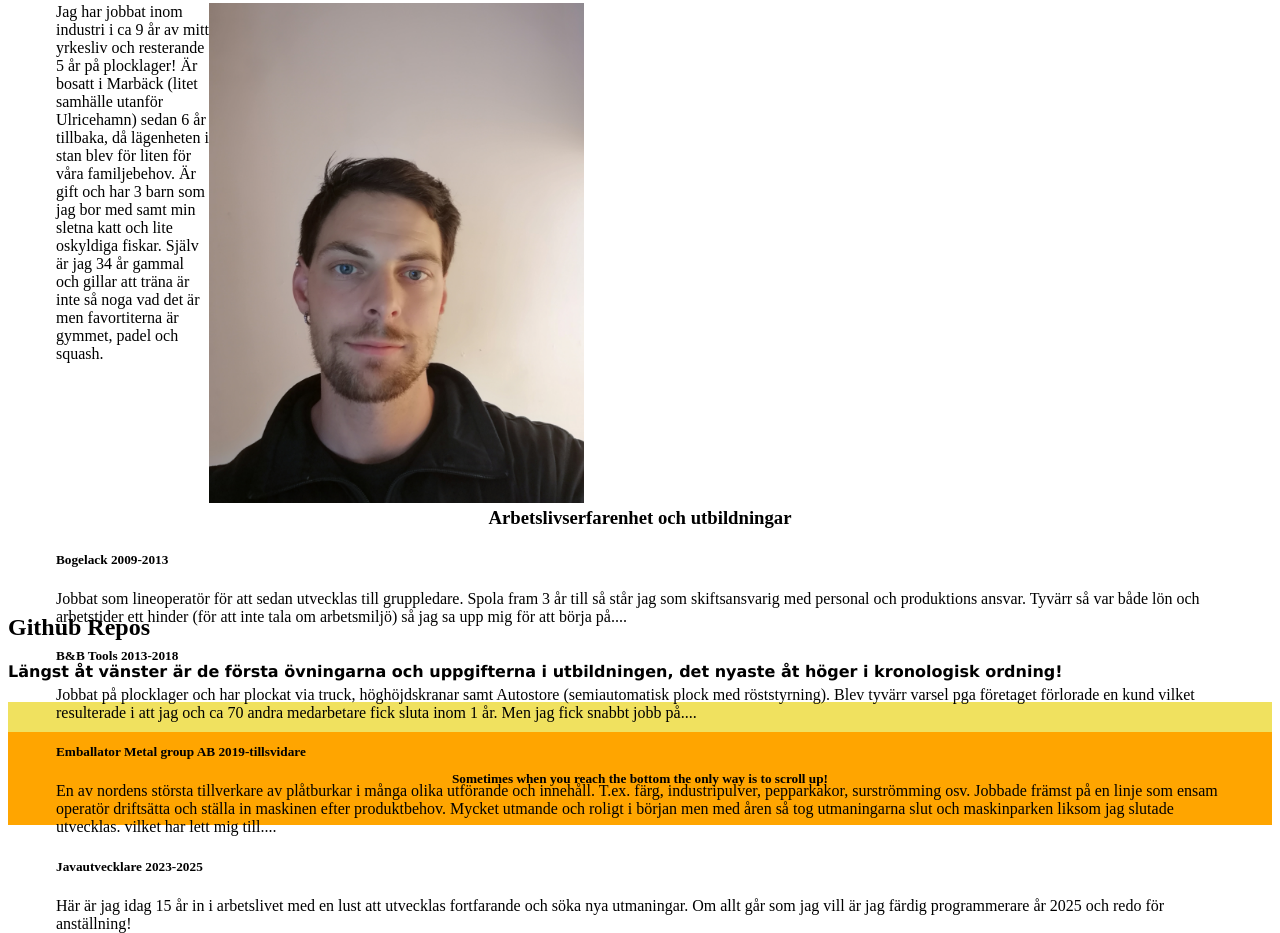
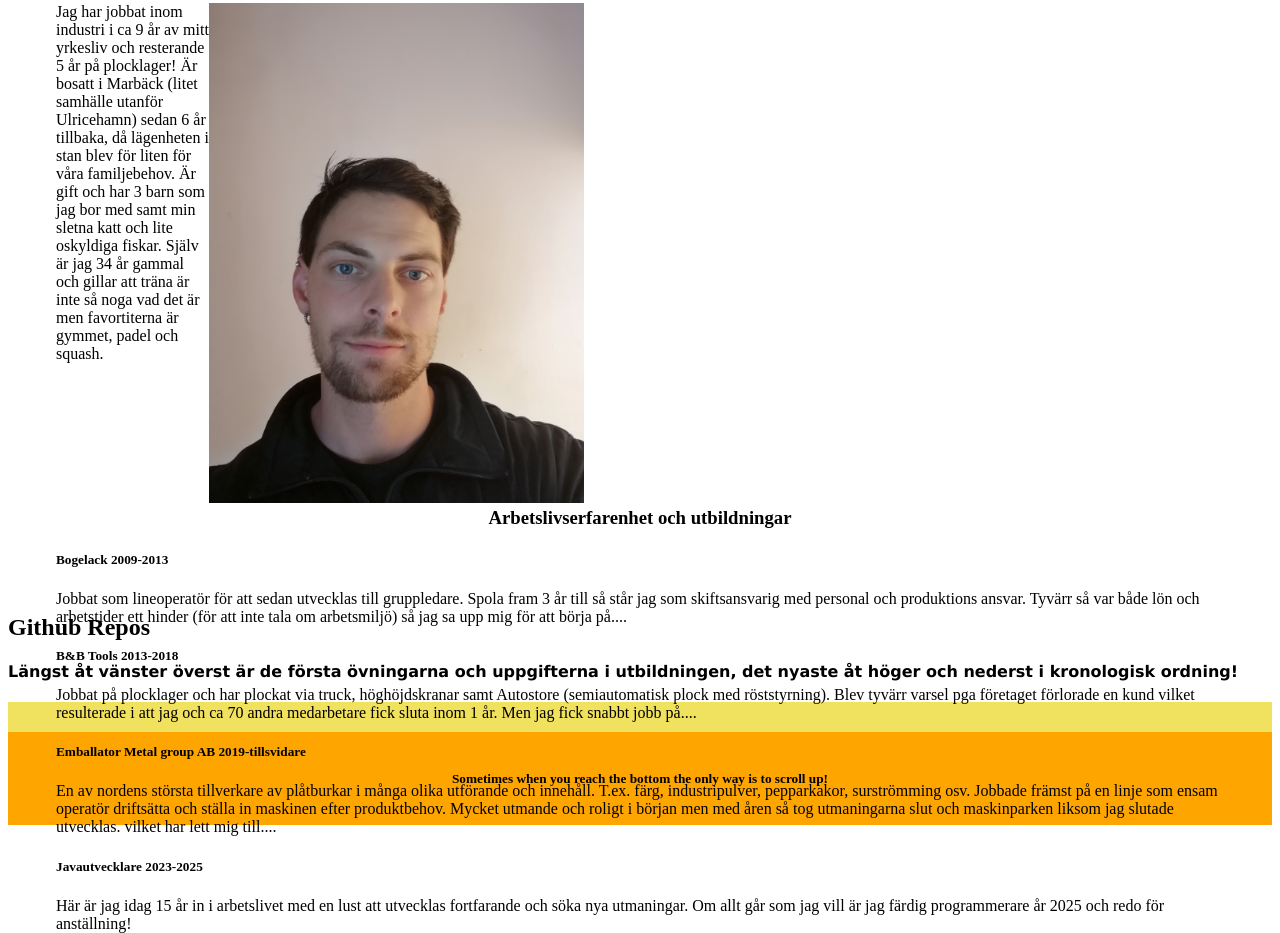
Before and after one commit to Brainztew/CV, a plain HTML site: page ommig.html in a window 1280 px wide. Shown: the part 386-1319 px from the top of the page. Drawn offline with Linux system fonts and the light colour scheme; no server answers.

Commit message:
smallfix

```diff
--- a/ommig.html
+++ b/ommig.html
@@ -59,7 +59,7 @@
     <div class="container">
         <div class="content">
             <h2>Github Repos</h2>
-            <h4>Längst åt vänster är de första övningarna och uppgifterna i utbildningen, det nyaste åt höger i kronologisk ordning!</h4>
+            <h4>Längst åt vänster överst är de första övningarna och uppgifterna i utbildningen, det nyaste åt höger och nederst i kronologisk ordning!</h4>
             <div id="githubrepos">
 
             </div>
```
